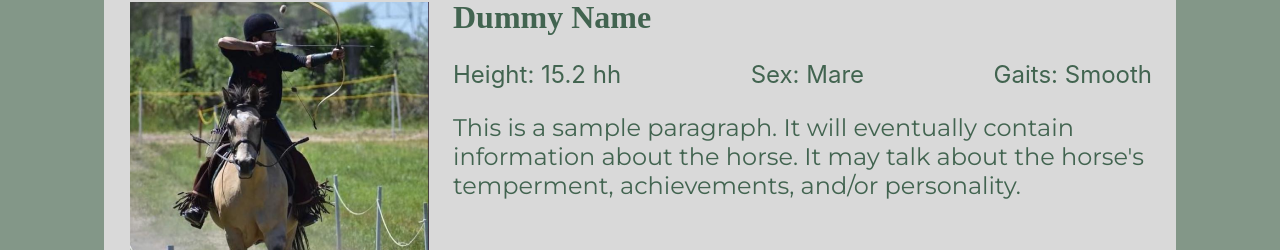
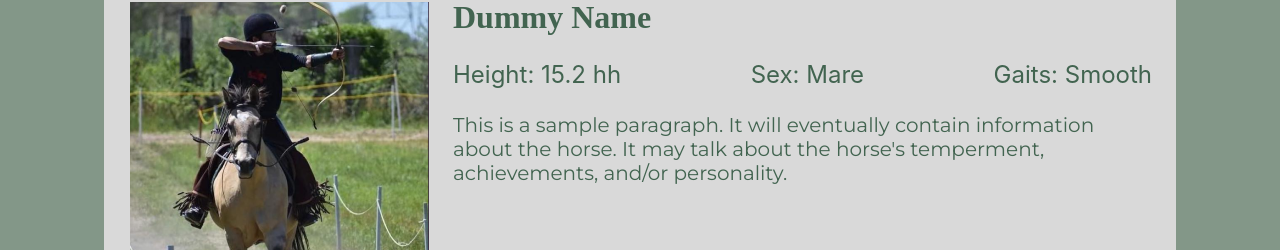
Before and after one commit to heatherdice/Elysian_Fields_Horse_Rentals, a React (Create React App) app in the folder client/: page /horses/all in a window 1280 px wide. Shown: the part 696-946 px from the top of the page. Built offline with nearby package versions, Linux system fonts and the light colour scheme; the HTML template or start-up script is replaced by a standard one; a web font is replaced by a local one.

Commit message:
Some minor style additions

```diff
--- a/client/src/components/HorseCard.js
+++ b/client/src/components/HorseCard.js
@@ -21,7 +21,6 @@ export default function HorseCard() {
                     This is a sample paragraph. It will eventually contain information about the horse. It may talk about the horse's temperment, achievements, and/or personality.
                 </HorseBlurb>
             </HorseInfo>
-
         </CardContainer>
     )
 }
--- a/client/src/styles/HorseCard.styles.js
+++ b/client/src/styles/HorseCard.styles.js
@@ -37,7 +37,7 @@ const HorseStats = styled.ul`
 `;
 
 const HorseBlurb = styled.p`
-    font-size: 1.5em;
+    font-size: 1.25em;
     margin: 0;
 `;
 
```
